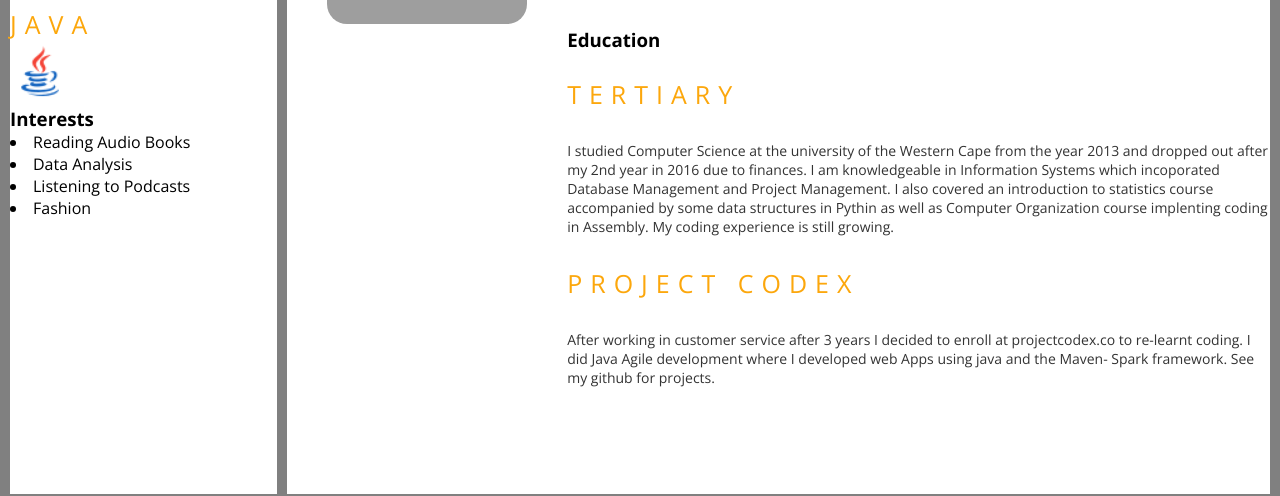
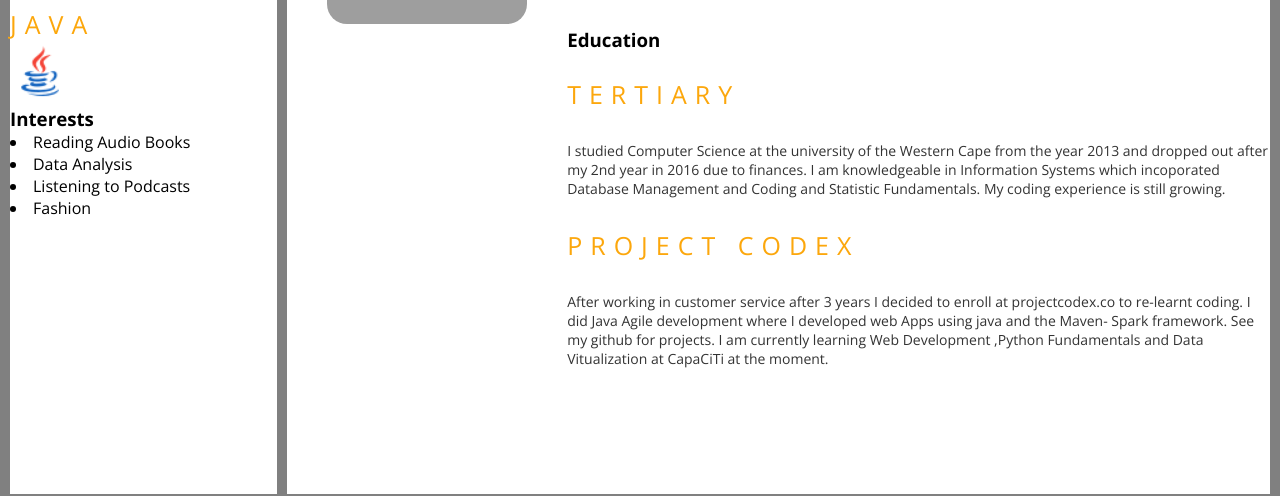
Before and after one commit to sesethud/portfoliosite, a plain HTML site: page index.html in a window 1280 px wide. Shown: the part 326-822 px from the top of the page. Drawn offline with nearby package versions, Linux system fonts and the light colour scheme; grey boxes are pictures that could not be loaded.

Commit message:
Update index.html

```diff
--- a/index.html
+++ b/index.html
@@ -75,15 +75,15 @@
                 <h2> Tertiary</h2>
                   <p> I studied Computer Science at the university of the Western Cape from the year
                     2013 and dropped out after my 2nd year in 2016 due to finances. I am knowledgeable
-                    in Information Systems which incoporated Database Management and Project Management.
+                    in Information Systems which incoporated Database Management and Coding and Statistic Fundamentals.
 
-                    I also covered an introduction to statistics course accompanied by some data structures in Pythin as well
-                    as Computer Organization course implenting coding in Assembly.
                      My coding experience is still growing.<p>
                 <h2> Project Codex</h2>
                   <p> After working in customer service after 3 years I decided to enroll at projectcodex.co to re-learnt coding.
                   I did Java Agile development where I developed web Apps using java and the Maven- Spark framework.
                   See my github for projects.
+
+                  I am currently learning Web Development ,Python Fundamentals and Data Vitualization at CapaCiTi at the moment.
 
               </div>
 
```
